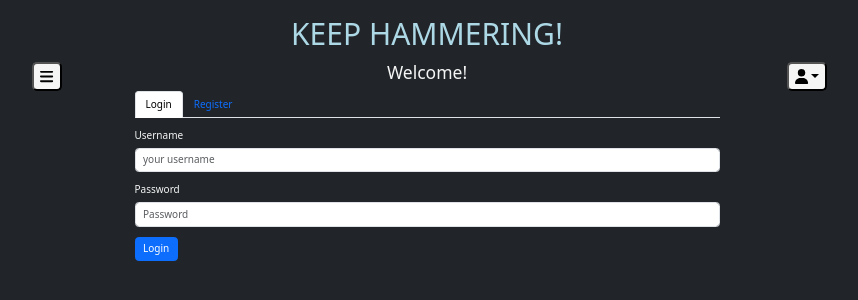
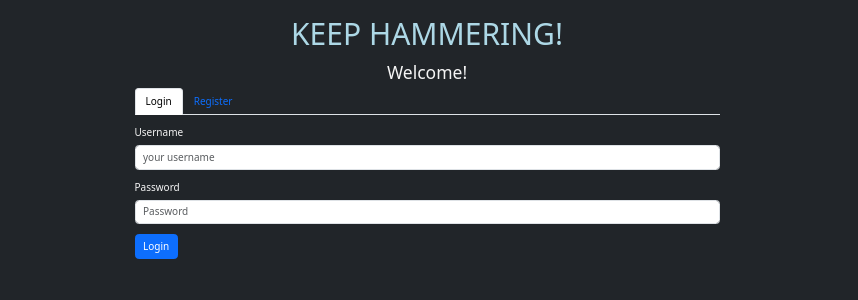
Before and after one commit to decodeimre/KEEP-HAMMERING, a React (Vite) app in the folder frontend/: page / in a window 1280 px wide. Shown: the top 300 px of the page, without its empty margins (213-1071 px from the left). Built offline with nearby package versions, Linux system fonts and the light colour scheme; no server answers.

Commit message:
dropdown hidden

```diff
--- a/frontend/src/components/Header.jsx
+++ b/frontend/src/components/Header.jsx
@@ -77,12 +77,14 @@ export default function Header() {
       <Container>
         <Row>
           <Col className="text-center">
-            <h1 className="app-logo">KEEP HAMMERING!</h1>
+
+              <h1 className="app-logo">KEEP HAMMERING!</h1>
+
           </Col>
         </Row>
         <Row className="text-center">
           <Col>
-            <MenuDropDownLeft />
+           {isLoggedIn &&  <MenuDropDownLeft />}
           </Col>
           <Col className="text-center">
             {isLoggedIn ? (
@@ -92,7 +94,7 @@ export default function Header() {
             )}
           </Col>
           <Col>
-            <MenuDropDownRight />
+            {isLoggedIn && <MenuDropDownRight />}
           </Col>
         </Row>
         {isLoggedIn && (
--- a/frontend/src/styles/App.css
+++ b/frontend/src/styles/App.css
@@ -24,6 +24,8 @@ body {
   font-size: 3rem;
   margin: 1rem
   }
+
+
 
 /*DropDown Menu*/
 
```
Also changed, not shown: 2 other files (tests, documents, lock files or other folders).
